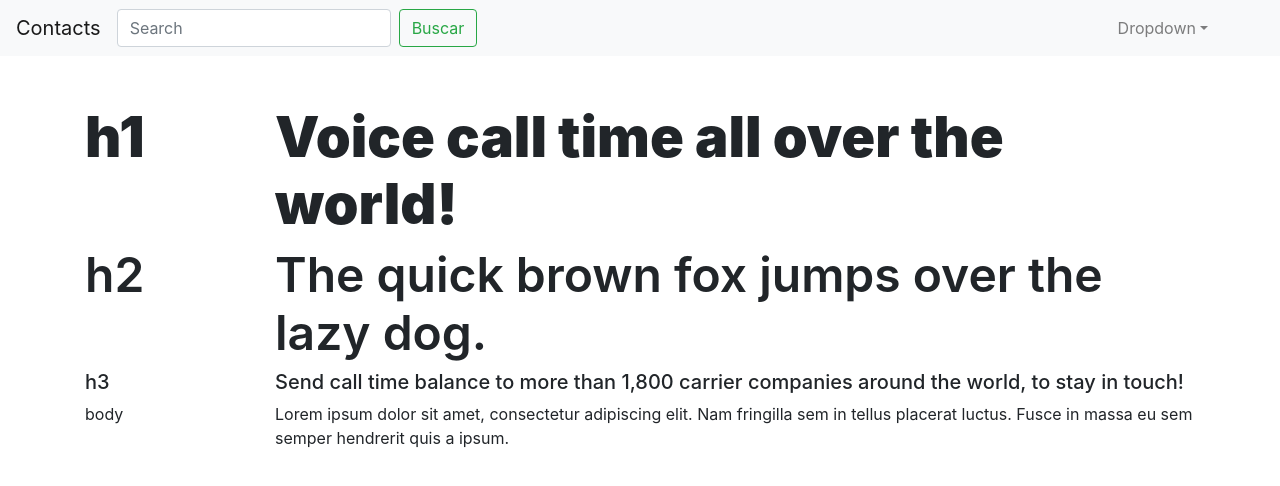
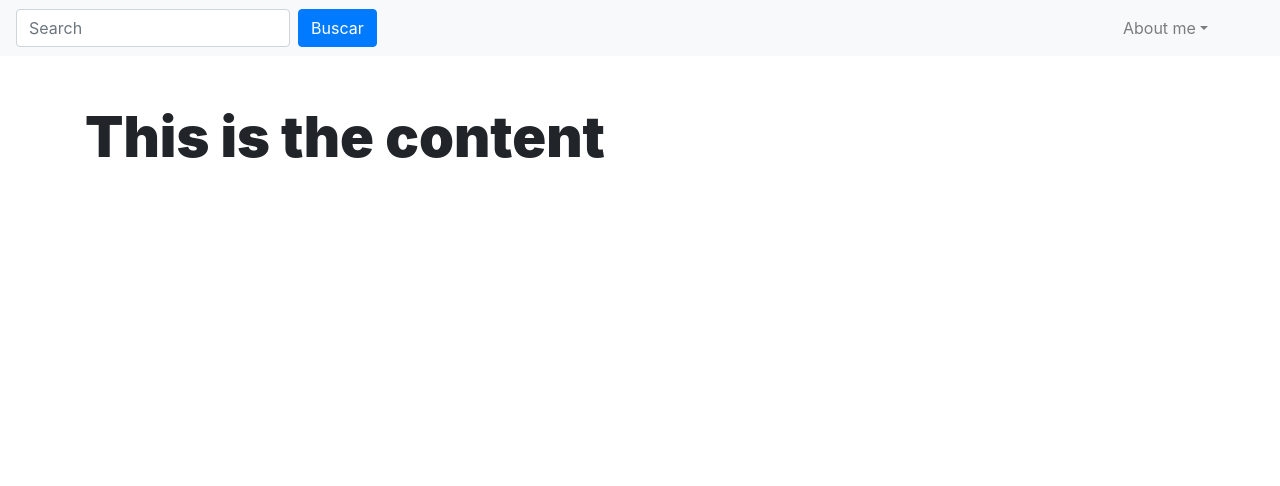
Before and after one commit to YetiHerrera/infusion_frontend, a Next.js app: page / in a window 1280 px wide. Shown: the top 486 px of the page. Built offline with nearby package versions, Linux system fonts and the light colour scheme.

Commit message:
create head and content

```diff
--- a/components/head.tsx
+++ b/components/head.tsx
@@ -11,24 +11,19 @@ import {
 function Head(): JSX.Element {
   return (
     <Navbar bg="light" expand="lg">
-      <Navbar.Brand href="#">Contacts</Navbar.Brand>
-      <Navbar.Toggle aria-controls="basic-navbar-nav" />
-      <Navbar.Collapse id="basic-navbar-nav">
+      <Navbar.Toggle />
+      <Navbar.Collapse>
         <Nav className="w-100 mr-5 justify-content-between">
           <Form inline>
             <FormControl type="text" placeholder="Search" className="mr-sm-2" />
-            <Button variant="outline-success">Buscar</Button>
+            <Button>Buscar</Button>
           </Form>
-          <NavDropdown title="Dropdown" id="basic-nav-dropdown">
-            <NavDropdown.Item href="#action/3.1">Action</NavDropdown.Item>
-            <NavDropdown.Item href="#action/3.2">
-              Another action
-            </NavDropdown.Item>
-            <NavDropdown.Item href="#action/3.3">Something</NavDropdown.Item>
+          <NavDropdown title="About me" id="dropdown_about">
+            <NavDropdown.Item>Action</NavDropdown.Item>
+            <NavDropdown.Item>Another action</NavDropdown.Item>
+            <NavDropdown.Item>Something</NavDropdown.Item>
             <NavDropdown.Divider />
-            <NavDropdown.Item href="#action/3.4">
-              Separated link
-            </NavDropdown.Item>
+            <NavDropdown.Item>Separated link</NavDropdown.Item>
           </NavDropdown>
         </Nav>
       </Navbar.Collapse>
--- a/pages/index.tsx
+++ b/pages/index.tsx
@@ -2,42 +2,8 @@ export default function Home(): JSX.Element {
   return (
     <div className="container my-5">
       <div className="row">
-        <div className="col-2">
-          <h1>h1</h1>
-        </div>
         <div className="col">
-          <h1>Voice call time all over the world!</h1>
-        </div>
-      </div>
-      <div className="row">
-        <div className="col-2">
-          <h2>h2</h2>
-        </div>
-        <div className="col">
-          <h2>The quick brown fox jumps over the lazy dog.</h2>
-        </div>
-      </div>
-      <div className="row">
-        <div className="col-2">
-          <h3>h3</h3>
-        </div>
-        <div className="col">
-          <h3>
-            Send call time balance to more than 1,800 carrier companies around
-            the world, to stay in touch!
-          </h3>
-        </div>
-      </div>
-      <div className="row">
-        <div className="col-2">
-          <p>body</p>
-        </div>
-        <div className="col">
-          <p>
-            Lorem ipsum dolor sit amet, consectetur adipiscing elit. Nam
-            fringilla sem in tellus placerat luctus. Fusce in massa eu sem
-            semper hendrerit quis a ipsum.
-          </p>
+          <h1>This is the content</h1>
         </div>
       </div>
     </div>
```
